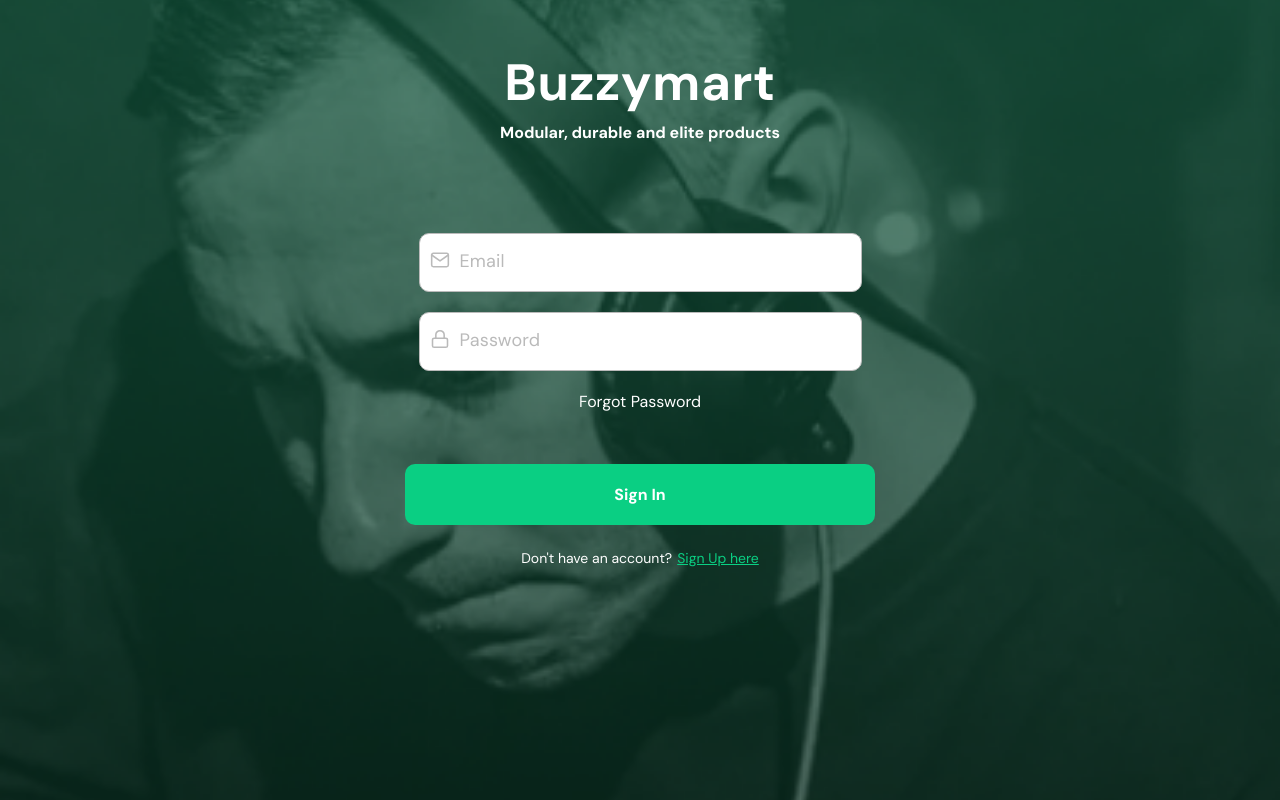
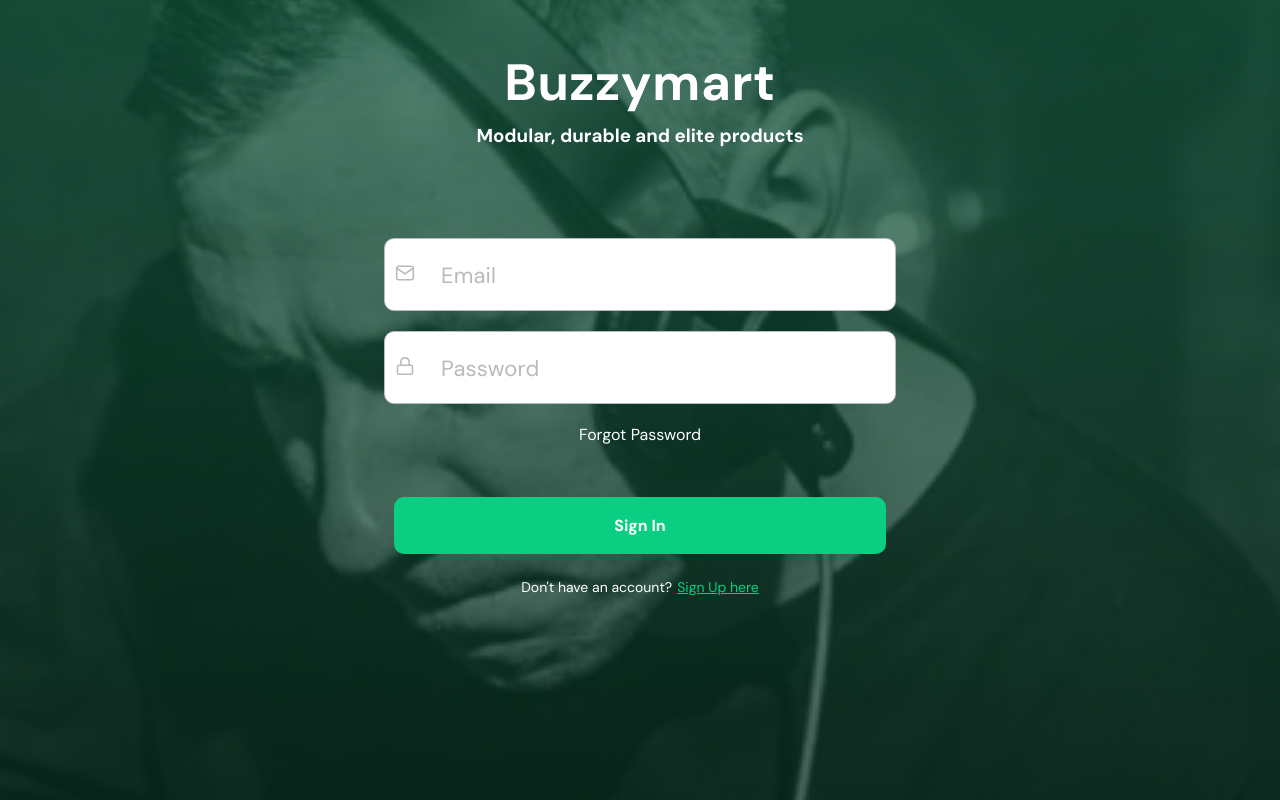
Before and after one commit to amarealcoder/E-commerce-store, a React (Create React App) app: page /sign-in in a window 1280 px wide. Built offline with nearby package versions, Linux system fonts and the light colour scheme; no server answers; a web font is replaced by a local one.

Commit message:
Fix: Auth inputs

```diff
--- a/src/components/auth/AuthForm.module.css
+++ b/src/components/auth/AuthForm.module.css
@@ -1,9 +1,9 @@
-.tag {
+.authHeader {
   margin-top: 50px;
   text-align: center;
   color: #ffffff;
 }
-.audio {
+.authHeader h1 {
   margin-bottom: 7px;
   font-weight: bold;
   font-size: 51.0476px;
@@ -11,49 +11,48 @@
   letter-spacing: 0.638095px;
   font-style: normal;
 }
-.para {
+.authHeader p {
   font-style: normal;
   font-weight: bold;
   font-size: 16px;
   line-height: 20px;
 }
 .formContainer {
-  display: flex;
-  flex-direction: column;
-  align-items: center;
-  justify-content: center;
+  width: 90%;
+  margin: 0 auto;
   margin-top: 120px;
 }
 .formContainer input {
-  padding: 20px 100px;
+  width: 100%;
+  padding: 20px;
   margin-bottom: 20px;
   border: 1px solid #bababa;
-  background: #ffffff;
   border-radius: 10px;
+  font-size: 1.5rem;
 }
 
 .formContainer input:focus {
   outline: 2px solid #16c782;
 }
 .formContainer input::placeholder {
-  font-size: 18px;
+  font-size: 22px;
   line-height: 20px;
   color: #bababa;
   letter-spacing: 0.2px;
+  padding-left: 1rem;
 }
 .formContainer .emailInput {
   background-image: url(../../images/mailicons.svg);
   padding-left: 40px;
   background-repeat: no-repeat;
-  background-position: 10px 1rem;
+  background-position: 10px 1.5rem;
 }
 .formContainer .passwordInput {
   background-image: url(../../images/lockicons.svg);
   padding-left: 40px;
   background-repeat: no-repeat;
-  background-position: 10px 1rem;
+  background-position: 10px 1.5rem;
 }
-
 .formContainer .forgotPwd {
   color: #ffffff;
   font-style: normal;
@@ -69,8 +68,7 @@
 .formContainer .formActions {
   margin-top: 32px;
   text-align: center;
-  width: 150%;
-  padding: 20px 10px
+  padding: 20px 10px;
 }
 .formContainer .socialIcons {
   display: flex;
@@ -96,19 +94,19 @@
   text-decoration: underline;
   cursor: pointer;
 }
-.error{
+.error {
   color: #ffffff;
   margin-top: 10px;
 }
 
 @media (min-width: 600px) {
   .formContainer {
+    width: 40%;
     margin-top: 90px;
   }
-  .formContainer input {
-    padding: 20px 250px;
-  }
+
   .formContainer button {
-    padding: 20px 209px;
+    width: 100%;
+    /* padding: 20px 209px; */
   }
 }
--- a/src/components/auth/SignInForm.js
+++ b/src/components/auth/SignInForm.js
@@ -25,7 +25,7 @@ const SignInForm = () => {
       setError('');
       return user;
     } catch (err) {
-      setError(err.message)
+      setError(err.message);
     }
     setLoading(false);
   };
@@ -43,11 +43,11 @@ const SignInForm = () => {
         position: 'fixed',
       }}
     >
-      <section className={styles.tag}>
-        <h1 className={styles.audio}>Buzzymart</h1>
-        <h3 className={styles.para}>Modular, durable and elite products</h3>
+      <section className={styles.authHeader}>
+        <h1>Buzzymart</h1>
+        <h3>Modular, durable and elite products</h3>
       </section>
-      <section>
+
       <form className={styles.formContainer}>
         <input
           type='email'
@@ -69,16 +69,14 @@ const SignInForm = () => {
         {loading ? (
           <Loader />
         ) : (
-            <>
+          <div>
             <div className={styles.socialIcons}>
               <p onClick={() => history.push('/change-password')}>
                 Forgot Password
               </p>
             </div>
             <div className={styles.formActions}>
-                <Button onClick={(event) => handleSignIn(event)}>
-                  Sign In
-                </Button>
+              <Button onClick={(event) => handleSignIn(event)}>Sign In</Button>
 
               <p className={styles.formQuestion}>
                 Don't have an account?
@@ -86,10 +84,9 @@ const SignInForm = () => {
               </p>
               {error && <p className={styles.error}>{error}</p>}
             </div>
-            </>
+          </div>
         )}
       </form>
-      </section>
     </div>
   );
 };
--- a/src/components/auth/SignUpForm.js
+++ b/src/components/auth/SignUpForm.js
@@ -63,11 +63,11 @@ const SignUpForm = () => {
         position: 'fixed',
       }}
     >
-      <section className={styles.tag}>
-        <h1 className={styles.audio}>Buzzymart</h1>
-        <h3 className={styles.para}>Modular, durable and elite products</h3>
+      <section className={styles.authHeader}>
+        <h1>Buzzymart</h1>
+        <h3>Modular, durable and elite products</h3>
       </section>
-      <section>
+
       <form className={styles.formContainer}>
         <input
           type='email'
@@ -99,9 +99,7 @@ const SignUpForm = () => {
             </div>
 
             <div className={styles.formActions}>
-                <Button onClick={(event) => handleSignUp(event)}>
-                  Sign Up
-                </Button>
+              <Button onClick={(event) => handleSignUp(event)}>Sign Up</Button>
 
               <p className={styles.formQuestion}>
                 Already have an account?
@@ -114,7 +112,6 @@ const SignUpForm = () => {
           </>
         )}
       </form>
-      </section>
     </div>
   );
 };
```
Lines whose indentation alone changed are shown as unchanged.
